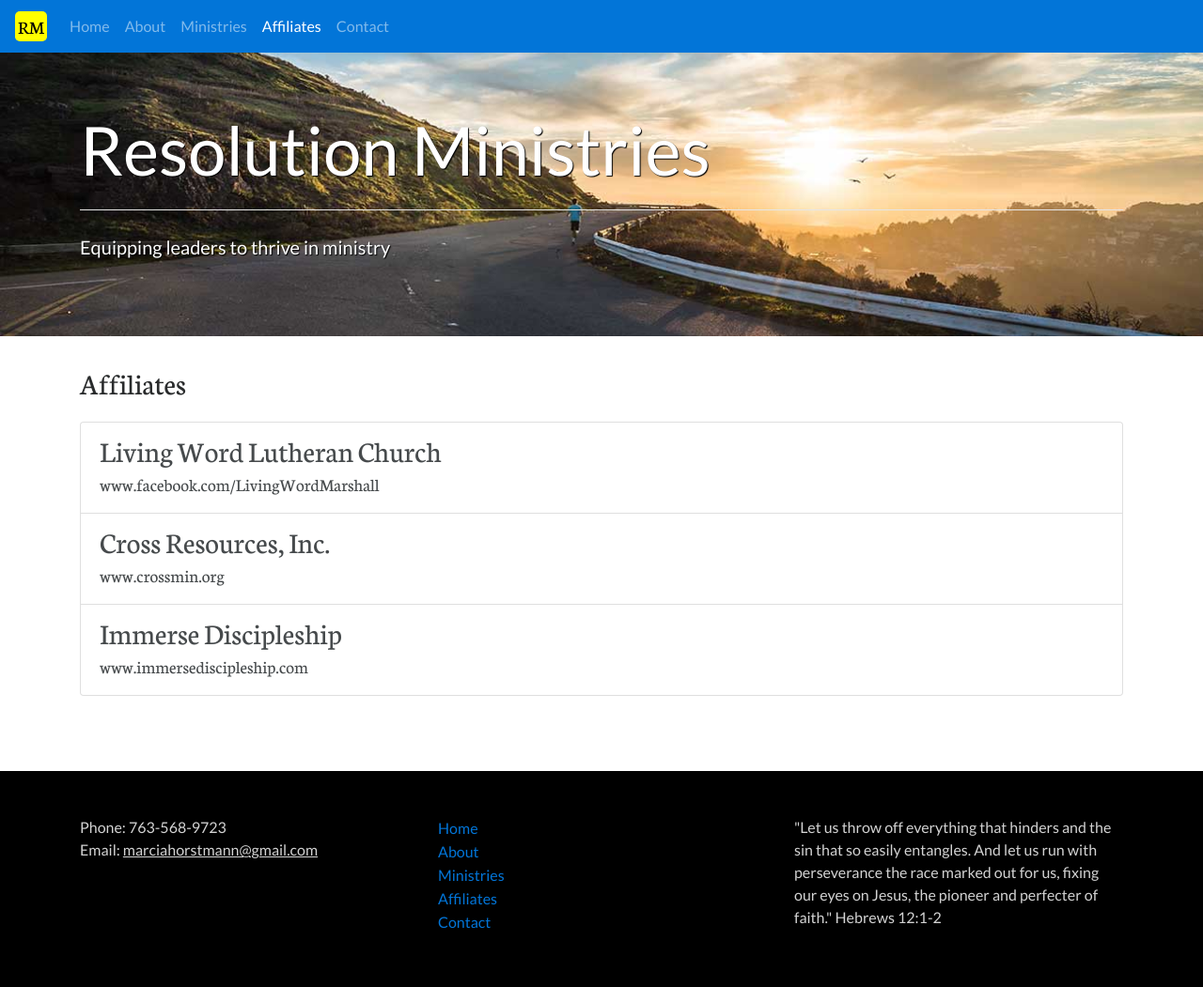
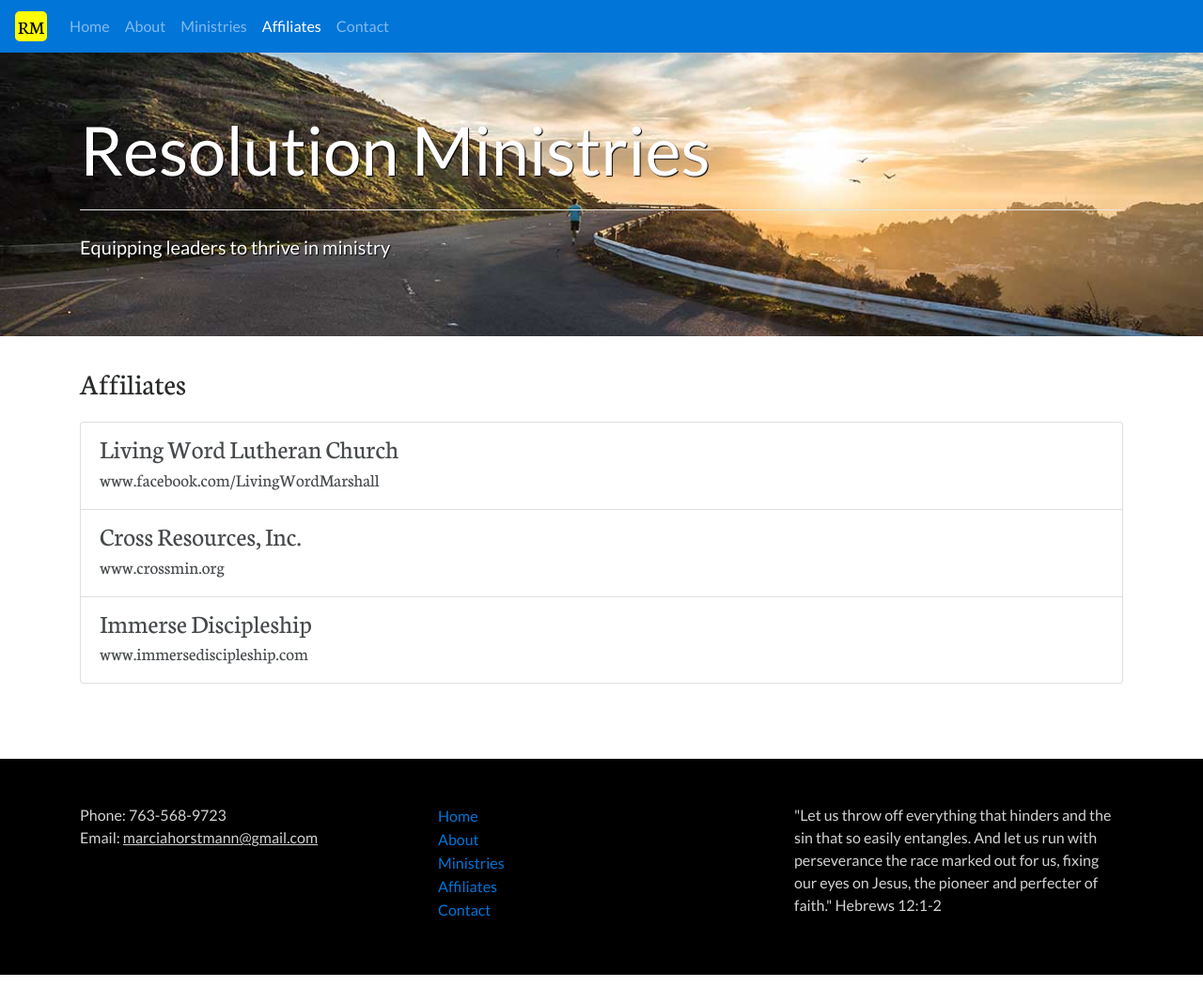
Before and after one commit to horstmannd/resolutionministries, a Jekyll site: the page built from affiliates/index.html, in a window 1280 px wide. Shown: the whole page at 94% size. Built offline with Jekyll 4.4.1, drawn with Linux system fonts in a browser that asks for light colours; nearby versions of some CDN libraries.

Commit message:
update header size on affilates page

```diff
--- a/affiliates/index.html
+++ b/affiliates/index.html
@@ -7,19 +7,19 @@ title: Affiliates
 
   <a href="https://www.facebook.com/LivingWordMarshall/" class="list-group-item list-group-item-action flex-column align-items-start" target="_blank">
     <div class="d-flex w-100 justify-content-between">
-      <h2 class="mb-1">Living Word Lutheran Church</h2>
+      <h3 class="mb-1">Living Word Lutheran Church</h3>
     </div>
     <p class="mb-1">www.facebook.com/LivingWordMarshall</p>
   </a>
   <a href="http://www.crossmin.org/" class="list-group-item list-group-item-action flex-column align-items-start" target="_blank">
     <div class="d-flex w-100 justify-content-between">
-      <h2 class="mb-1">Cross Resources, Inc.</h2>
+      <h3 class="mb-1">Cross Resources, Inc.</h3>
     </div>
     <p class="mb-1">www.crossmin.org</p>
   </a>
   <a href="http://www.immersediscipleship.com/" class="list-group-item list-group-item-action flex-column align-items-start" target="_blank">
     <div class="d-flex w-100 justify-content-between">
-      <h2 class="mb-1">Immerse Discipleship</h2>
+      <h3 class="mb-1">Immerse Discipleship</h3>
     </div>
     <p class="mb-1">www.immersediscipleship.com</p>
   </a>
```
